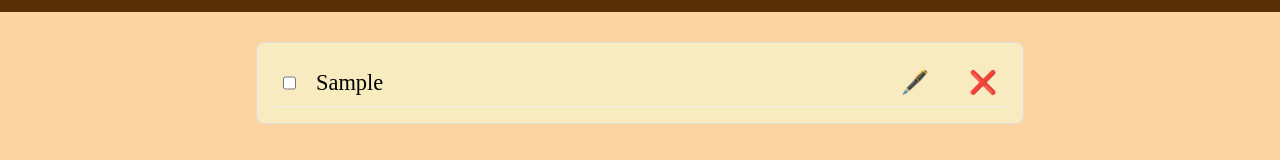
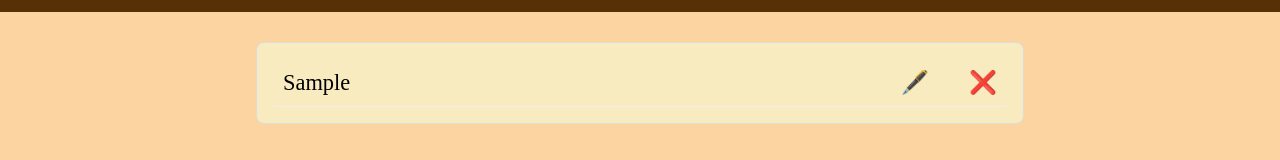
Before and after one commit to DarshanPro123/TODO-List_Myproject, a React (Vite) app: page / in a window 1280 px wide. Both pictures are taken after typing "Sample" into the empty fields and a click on the button "ADD.". Shown: the part 278-438 px from the top of the page. Built offline with nearby package versions, Linux system fonts and the light colour scheme; a web font is replaced by a local one.

Commit message:
remove checkbox functionality

```diff
--- a/src/App.jsx
+++ b/src/App.jsx
@@ -26,11 +26,11 @@ function App() {
     setList(updateList);
   };
 
-  const handleCheck = (id) => {
-    setList((list) =>
-      list.map((i) => (i.id === id ? { ...i, checked: !i.checked } : i))
-    );
-  };
+  // const handleCheck = (id) => {
+  //   setList((list) =>
+  //     list.map((i) => (i.id === id ? { ...i, checked: !i.checked } : i))
+  //   );
+  // };
 
   return (
     <>
@@ -44,7 +44,7 @@ function App() {
           list={list}
           listDel={handleDel}
           onEdit={handleEdit}
-          onCheck={handleCheck}
+          // onCheck={handleCheck}
         />
       ) : (
         <>
--- a/src/Components/Input_todo.jsx
+++ b/src/Components/Input_todo.jsx
@@ -8,7 +8,7 @@ const Input_todo = ({ onhandleAdd }) => {
     e.preventDefault();
     console.log(val);
 
-    const newList = { val, id: Date.now(), checked: false };
+    const newList = { val, id: Date.now() };
     console.log(newList);
     {
       val.length !== 0 ? onhandleAdd(newList) : alert("Add value on list");
--- a/src/Components/List.jsx
+++ b/src/Components/List.jsx
@@ -1,7 +1,7 @@
 import { useState } from "react";
 import PropTypes from "prop-types";
 
-const List = ({ lst, listDel, onEdit, onCheck }) => {
+const List = ({ lst, listDel, onEdit }) => {
   const [isEdting, setEditing] = useState(false);
   const [editTxt, setEditTxt] = useState(lst.val);
 
@@ -30,11 +30,11 @@ const List = ({ lst, listDel, onEdit, onCheck }) => {
         ) : (
           <>
             <div className="inputData">
-              <input
+              {/* <input
                 type="checkbox"
                 value={lst.checked}
                 onClick={() => onCheck(lst.id)}
-              />
+              /> */}
               <span
                 style={lst.checked ? { textDecoration: "Line-through" } : {}}
               >
@@ -64,7 +64,6 @@ List.propTypes = {
   ).isRequired,
   listDel: PropTypes.func.isRequired,
   onEdit: PropTypes.func.isRequired,
-  onCheck: PropTypes.func.isRequired,
 };
 
 export default List;
```
